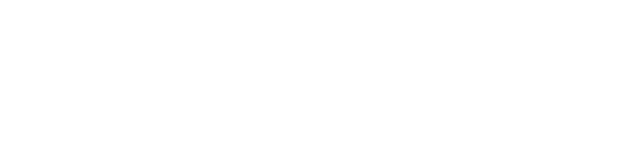
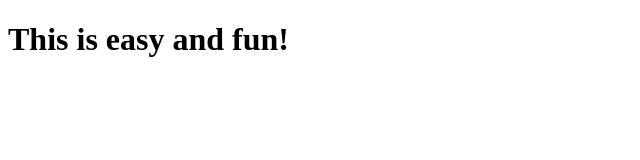
Before and after one commit to PMWHTML-101/example-html, a plain HTML site: page index.html in a window 1280 px wide. Shown: the whole page, without its empty margins (0-640 px from the left). Drawn offline with Linux system fonts and the light colour scheme.

Commit message:
Added a new line in the body to introduce my page

```diff
--- a/index.html
+++ b/index.html
@@ -5,5 +5,6 @@
   <title>My website</title></head>
 
   <body>
+    <h1> This is easy and fun!</h1>
   </body>
 </html>
```
